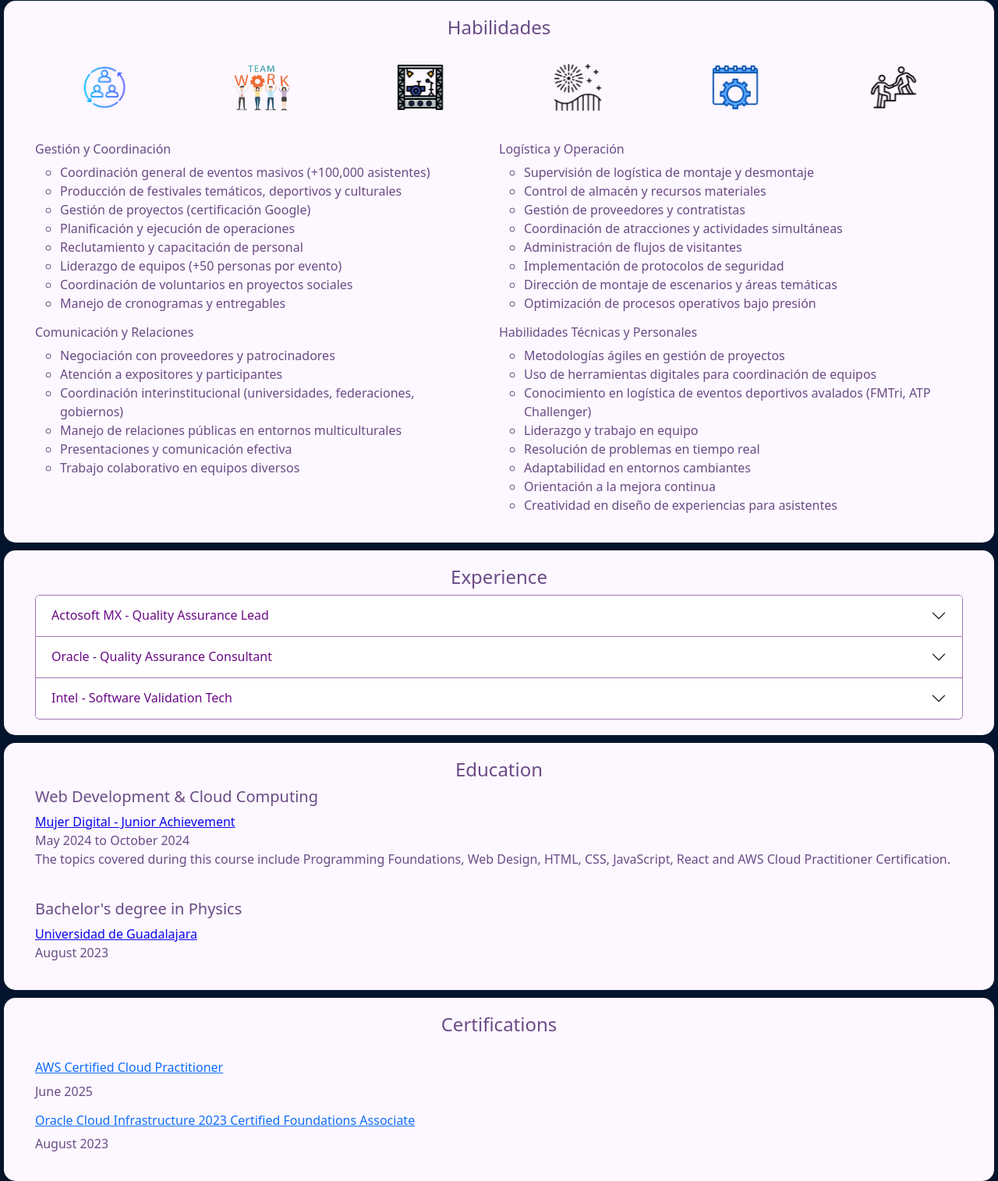
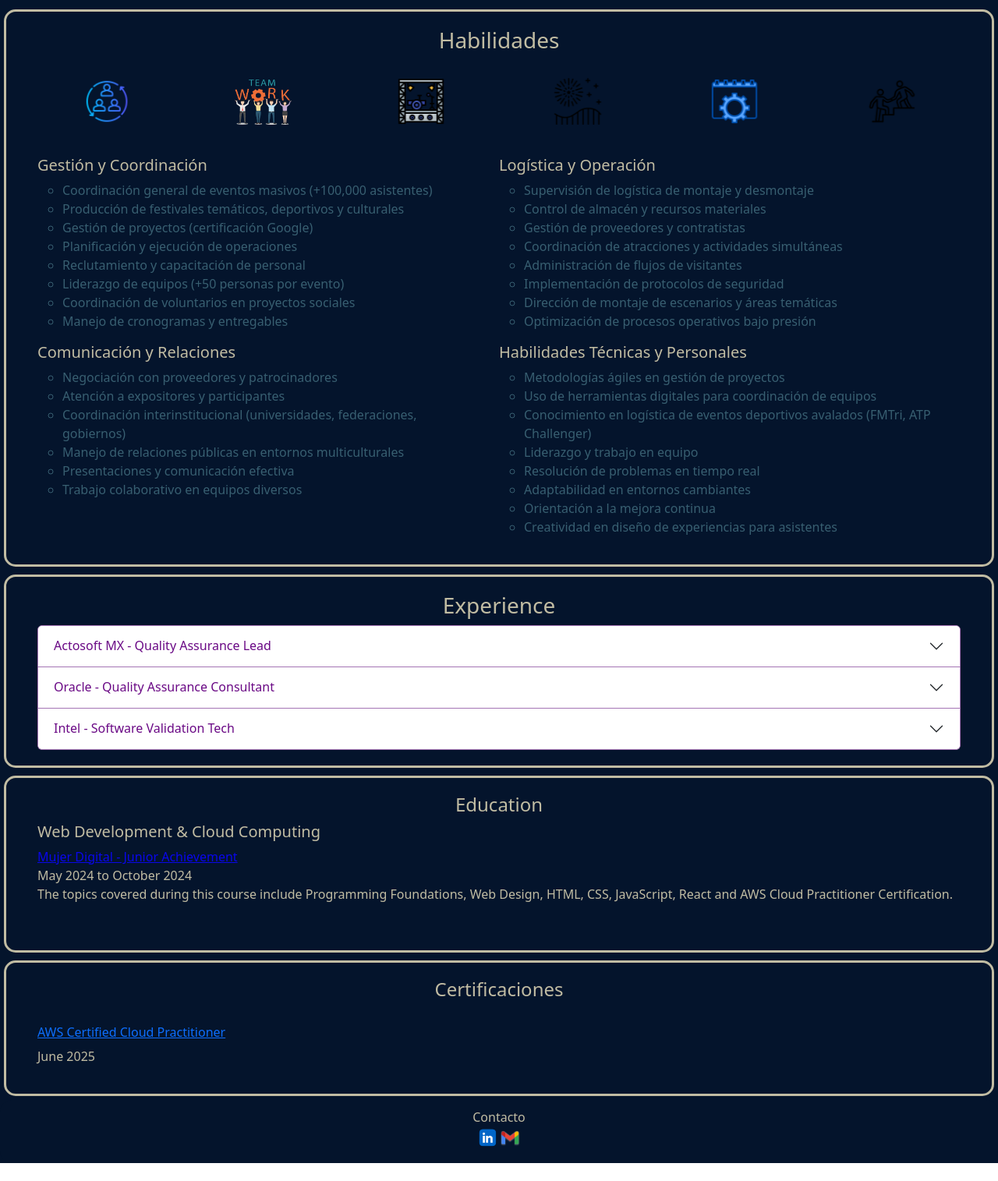
Before and after one commit to ClaudiaGuerra/JuanGuerra, a plain HTML site: page index.html in a window 1280 px wide. Shown: the part 710-2225 px from the top of the page at 78% size. After the commit the page ends 2202 px from the top, so only its background shows below. Drawn offline with nearby package versions, Linux system fonts and the light colour scheme.

Commit message:
Changed boxes background, text colour in Habilidades, added gold border and changed titles colour

```diff
--- a/index.html
+++ b/index.html
@@ -49,7 +49,7 @@
           </li>
 
           <li class="nav-item">
-            <a class="nav-link" href="#certifications">Certificationes</a>
+            <a class="nav-link" href="#certifications">Certificaciones</a>
           </li>
 
           <!-- <li class="nav-item">
@@ -57,7 +57,7 @@
           </li> -->
 
           <li class="nav-item">
-            <a class="nav-link" href="#contact">Contact</a>
+            <a class="nav-link" href="#contact">Contacto</a>
           </li>
 
         </ul>
@@ -89,7 +89,7 @@
       <!-- About container -->
       <div id="about">
         <div class="titles about" data-aos="zoom-in" data-aos-duration="1500">
-          <h4>Sobre mí</h4>
+          <h3>Sobre mí</h3>
           <p>
             Profesional en coordinación y producción de eventos con más de 8 años de experiencia en festivales
             temáticos, deportivos y culturales. Comprometido, resolutivo y con fuerte orientación al trabajo en equipo y
@@ -101,7 +101,7 @@
       <!-- Skills container -->
       <div id="skills">
         <div class="titles" data-aos="fade-up" data-aos-duration="800">
-          <h4>Habilidades</h4>
+          <h3>Habilidades</h3>
           <div class="row"><br></div>
           <div class="row">
             <div class="col logo" data-aos="flip-left" data-aos-duration="1000">
@@ -130,7 +130,7 @@
           <div class="row">
             <div class="row">
               <div class="col">
-                <h6>Gestión y Coordinación</h6>
+                <h5>Gestión y Coordinación</h5>
                 <ul class="skillslist">
                   <li>Coordinación general de eventos masivos (+100,000 asistentes)</li>
                   <li>Producción de festivales temáticos, deportivos y culturales</li>
@@ -144,7 +144,7 @@
               </div>
 
               <div class="col">
-                <h6>Logística y Operación</h6>
+                <h5>Logística y Operación</h5>
                 <ul class="skillslist">
                   <li>Supervisión de logística de montaje y desmontaje</li>
                   <li>Control de almacén y recursos materiales</li>
@@ -160,7 +160,7 @@
 
             <div class="row">
               <div class="col">
-                <h6>Comunicación y Relaciones</h6>
+                <h5>Comunicación y Relaciones</h5>
                 <ul class="skillslist">
                   <li>Negociación con proveedores y patrocinadores</li>
                   <li>Atención a expositores y participantes</li>
@@ -172,7 +172,7 @@
               </div>
 
               <div class="col">
-                <h6>Habilidades Técnicas y Personales</h6>
+                <h5>Habilidades Técnicas y Personales</h5>
                 <ul class="skillslist">
                   <li>Metodologías ágiles en gestión de proyectos</li>
                   <li>Uso de herramientas digitales para coordinación de equipos</li>
@@ -196,7 +196,7 @@
       <!-- Experience container -->
       <div id="experience">
         <div class="titles" data-aos="fade-up" data-aos-duration="800">
-          <h4>Experience </h4>
+          <h3>Experience </h3>
           <div class="accordion" id="">
             <div class="accordion-item">
               <h2 class="accordion-header" id="qadropdown">
@@ -286,30 +286,7 @@
               </div>
             </div>
 
-            <!-- <div class="accordion-item">
-              <h2 class="accordion-header" id="physicsdropdown">
-
-                Note for myself: Dear Claudia, please write a good description of what you did at university. Describe your projects, and conferences where you presented your work. Thank you!
-                <button class="accordion-button collapsed" type="button" data-bs-toggle="collapse"
-                  data-bs-target="#collapseThree" aria-expanded="false" aria-controls="collapseThree">
-                  Physics
-                </button>
-              </h2>
-              <div id="collapseThree" class="accordion-collapse collapse" aria-labelledby="headingThree"
-                data-bs-parent="#accordionExample">
-                <div class="accordion-body">
-                  <h6>Projects</h6>
-                  <p><strong>Influence of Nitrogen on the optical and structural properties of Silicon Carbide thin
-                      films
-                      deposited by PLD</strong> January 2023</p>
-                  <p><strong>Silicon Carbide thin films deposited using laser ablation at different fluence</strong>May
-                    2022 to December 2022</p>
-                  <p><strong>Design and assembly of a gas injection mechanism for a pulsed laser deposit
-                      system.</strong>January 2022 to May 2022</p>
-                </div>
-              </div>
-            </div> -->
-          </div>
+            </div>
         </div>
       </div>
 
@@ -326,11 +303,6 @@
           </div>
           <br>
 
-          <div class="row ed">
-            <h5>Bachelor's degree in Physics</h5>
-            <p><a href="https://www.cucei.udg.mx/" target="_blank">Universidad de Guadalajara</a><br>
-              August 2023</p>
-          </div>
         </div>
       </div>
 
@@ -338,7 +310,7 @@
       <div id="certifications">
 
         <div class="titles" data-aos="fade-up" data-aos-duration="800">
-          <h4>Certifications</h4>
+          <h4>Certificaciones</h4>
           <br>
 
           <div class="row">
@@ -348,16 +320,6 @@
             </a>
             <p>June 2025</p>
           </div>
-
-          <div class="row">
-            <h6><a
-                href="https://catalog-education.oracle.com/pls/certview/sharebadge?id=CC609514D8884496CF1FF7B51AF166DD71FCEFE81D07841C934898A831D3D7F2"
-                target="_blank">
-                Oracle Cloud Infrastructure 2023 Certified Foundations Associate</a></h6>
-            </a>
-            <p>August 2023</p>
-          </div>
-
         </div>
 
         <!--
--- a/styles.css
+++ b/styles.css
@@ -1,6 +1,6 @@
 html {
-  scroll-behavior: smooth;
-  scroll-padding-top: 70px;
+    scroll-behavior: smooth;
+    scroll-padding-top: 70px;
 }
 
 body {
@@ -16,14 +16,15 @@ body {
 }
 
 .titles {
-    color: #6a4b86;
-    background-color: #fdf7ff;
+    color: #C1BCA3;
+    background-color: #04142C;
     margin: 0;
     text-align: center;
     padding: 20px 40px;
     border-radius: 15px;
     z-index: 1;
     margin: 5px;
+    border: 3px solid #C1BCA3
 }
 
 
@@ -56,7 +57,8 @@ body {
 }
 
 .navbar .nav-link {
-  color: #C1BCA3; /* Texto claro */
+    color: #C1BCA3;
+    /* Texto claro */
 }
 
 
@@ -75,7 +77,7 @@ body {
     justify-content: center;
     z-index: 1;
     margin-bottom: 20px;
-}
+   }
 
 .about p {
     text-align: center;
@@ -120,7 +122,7 @@ body {
 .info .texto .profesion {
     font-size: 25px;
     line-height: 25px;
-     color: #C1BCA3;
+    color: #C1BCA3;
 
 }
 
@@ -152,7 +154,7 @@ h5,
 h6,
 p {
     text-align: left;
-    color: #6a4b86;
+    color: #C1BCA3;
 }
 
 .accordion {
@@ -193,6 +195,7 @@ p {
 .skillslist li {
     list-style-type: circle;
     text-align: left;
+    color: #385F71;
 }
 
 /* ----------------- EDUCATION ---------------------- */
@@ -310,8 +313,8 @@ footer .ft {
 footer {
     padding: 10px;
     text-align: center;
-    background: rgb(253, 247, 255);
     border-radius: 15px;
+    background-color: #04142C;
 
 }
 
```
